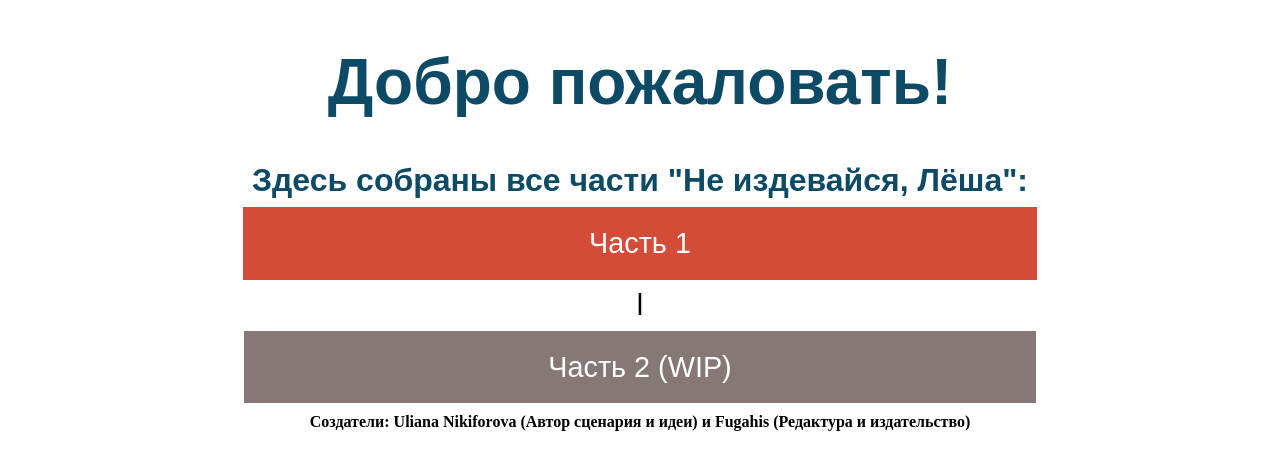
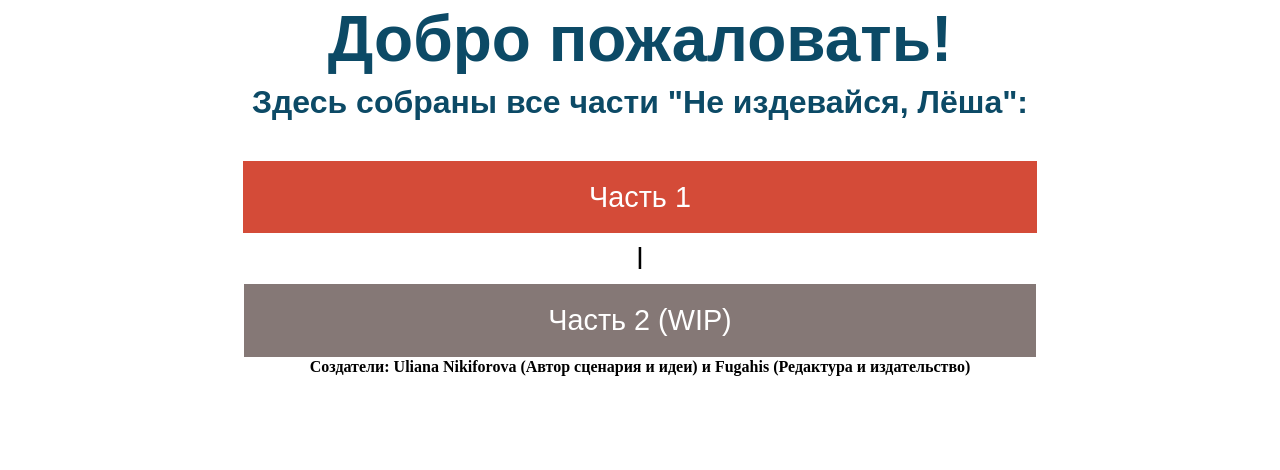
Before and after one commit to Fugahis/NIL_Katalogue, a plain HTML site: page index.html in a window 1280 px wide. Shown: the part 150-620 px from the top of the page. Drawn offline with Linux system fonts and the light colour scheme.

Commit message:
NIL_Katalogue

```diff
--- a/custom.css
+++ b/custom.css
@@ -1,4 +1,5 @@
 h1{
+    margin: 0px 0px;
     font-size: 400%;
     font-weight: 900;
     font-style: normal;
@@ -7,6 +8,7 @@ h1{
     color: rgb(12, 74, 102);
 }
 h2 {
+    margin: 8px 0px;
     font-size: 200%;
     font-weight: 600;
     font-style: normal;
@@ -15,6 +17,7 @@ h2 {
     color: rgb(12, 74, 102);
 }
 div {
+    margin: 60px 0px;
     font-size: 180%;
     font-weight: normal;
     font-style: normal;
@@ -22,6 +25,7 @@ div {
     font-family: Arial, Helvetica, sans-serif;
 }
 h3 {
+    margin: -40px 0px;
     text-align: center;
     font-size: 16px;
     font-style: normal;
```
